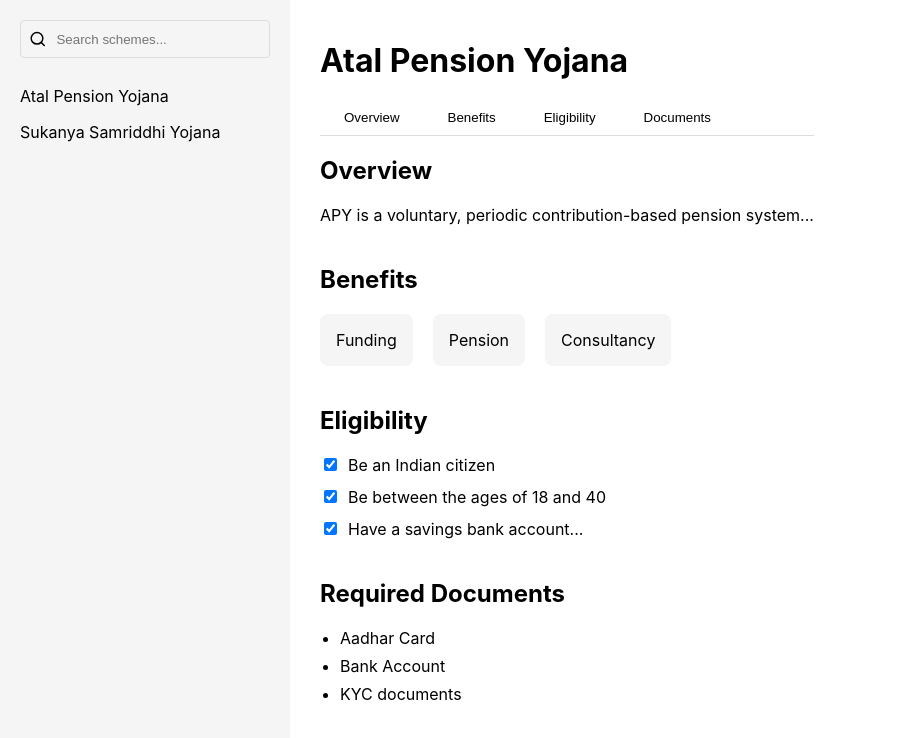
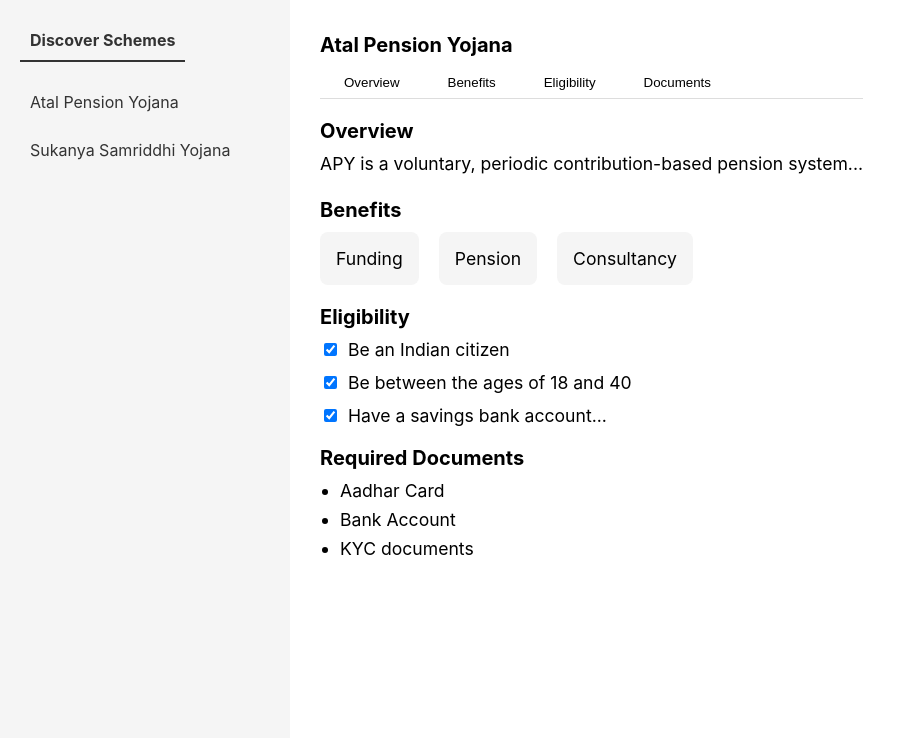
Before and after one commit to jyanjain/GovConnect, a React (Create React App) app: page /scheme/1 in a window 1280 px wide. Shown: the top 738 px of the page, without its empty margins (0-905 px from the left). Built offline with nearby package versions, Linux system fonts and the light colour scheme.

Commit message:
Home and SchemeDetails

```diff
--- a/src/components/ButtonSection.js
+++ b/src/components/ButtonSection.js
@@ -9,26 +9,31 @@
     display: "flex",
     justifyContent: "center",
     gap: "20px",
-    marginTop: "-5%", // Adjusts to overlap slightly with the banner
+    marginTop: "-5%",
+    zIndex: 3  // Increased z-index to appear above the overlay
   };
 
   const buttonStyle = {
     padding: "15px 25px",
-    borderRadius: "10px", // Rounded corners
-    border: "1px solid #ccc", // Light gray border for subtle separation
-    backgroundColor: "#fffff", // White background
-    color: "#000", // Black text color
+    borderRadius: "10px",
+    border: "1px solid #ccc",
+    backgroundColor: "#ffffff", // Explicit white background
+    color: "#000",
     cursor: "pointer",
     fontSize: "1rem",
     fontWeight: "bold",
-    boxShadow: "0 2px 4px rgba(0, 0, 0, 0.1)", // Subtle shadow for 3D effect
-    transition: "transform 0.2s, box-shadow 0.2s, background-color 0.2s", // Smooth transitions
+    boxShadow: "0 2px 4px rgba(0, 0, 0, 0.1)",
+    transition: "transform 0.2s, box-shadow 0.2s",
+    display: "flex",
+    alignItems: "center",
+    gap: "8px",
+    zIndex: 3  // Ensure buttons are above overlay
   };
 
   const buttonHoverStyle = {
-    transform: "scale(1.05)", // Slightly enlarge the button
-    boxShadow: "0 4px 8px rgba(0, 0, 0, 0.2)", // Stronger shadow on hover
-    backgroundColor: "#fffff", // Subtle color change on hover
+    transform: "scale(1.05)",
+    boxShadow: "0 4px 8px rgba(0, 0, 0, 0.2)",
+    backgroundColor: "#ffffff"  // Maintain white background on hover
   };
 
   const handleDiscoverClick = () => navigate("/discover");
@@ -43,7 +48,7 @@
         onMouseOut={(e) => Object.assign(e.target.style, buttonStyle)}
         onClick={handleDiscoverClick}
       >
-        Discover Schemes
+        📋 Discover Schemes
       </button>
       <button
         style={buttonStyle}
@@ -51,7 +56,7 @@
         onMouseOut={(e) => Object.assign(e.target.style, buttonStyle)}
         onClick={handleUploadClick}
       >
-        Upload Documents
+        📤 Upload Documents
       </button>
       <button
         style={buttonStyle}
@@ -59,7 +64,7 @@
         onMouseOut={(e) => Object.assign(e.target.style, buttonStyle)}
         onClick={handleChatClick}
       >
-        Chat with Us
+        💬 Chat with Us
       </button>
     </div>
   );
--- a/src/pages/SchemeDetail.js
+++ b/src/pages/SchemeDetail.js
@@ -1,6 +1,5 @@
-import React, { useRef, useState } from 'react';
-import { useParams, useNavigate } from 'react-router-dom';
-import { Search } from 'lucide-react';
+import React, { useRef } from 'react';
+import { useParams, useNavigate, NavLink } from 'react-router-dom';
 
 function SchemeDetail() {
   const { title } = useParams();
@@ -11,7 +10,6 @@
   const eligibilityRef = useRef(null);
   const documentsRef = useRef(null);
 
-  // Hardcoded schemes data
   const schemes = {
     'atal-pension-yojana': {
       title: 'Atal Pension Yojana',
@@ -33,7 +31,6 @@
     },
   };
 
-  const [searchTerm, setSearchTerm] = useState('');
   const currentScheme = schemes[title] || Object.values(schemes)[0];
 
   const scrollToSection = (ref) => {
@@ -56,97 +53,90 @@
     overflowY: 'auto',
   };
 
+  const discoverLinkStyle = {
+    display: 'block',
+    padding: '10px',
+    marginBottom: '20px',
+    textDecoration: 'none',
+    color: '#333',
+    fontWeight: 'bold',
+    borderBottom: '2px solid #333',
+    width: 'fit-content',
+  };
+
+  const activeDiscoverLinkStyle = {
+    ...discoverLinkStyle,
+    color: '#007bff',
+    borderBottom: '2px solid #007bff',
+  };
+
+  const schemeItemStyle = (isActive) => ({
+    padding: '10px',
+    cursor: 'pointer',
+    fontWeight: isActive ? 'bold' : 'normal',
+    color: isActive ? '#007bff' : '#333',
+    borderRadius: '5px',
+    marginBottom: '8px',
+    backgroundColor: isActive ? '#dfe6e9' : 'transparent',
+  });
+
   const contentStyle = {
-    marginLeft: '300px', // Adjusted to leave space for the sidebar
+    marginLeft: '300px',
     padding: '20px',
   };
 
-  const searchContainerStyle = {
-    display: 'flex',
-    alignItems: 'center',
-    padding: '8px',
-    border: '1px solid #ddd',
-    borderRadius: '4px',
-    marginBottom: '20px',
+  const sectionHeaderStyle = {
+    fontSize: '1.25em',
+    fontWeight: 'bold',
+    marginBottom: '10px',
   };
 
-  const schemeListStyle = {
-    listStyle: 'none',
-    padding: 0,
+  const sectionTextStyle = {
+    fontSize: '1.10em',
+    lineHeight: '1.5',
   };
-
-  const schemeItemStyle = (isActive) => ({
-    padding: '8px 0',
-    cursor: 'pointer',
-    fontWeight: isActive ? 'bold' : 'normal',
-    color: isActive ? '#007bff' : 'inherit',
-  });
-
-  const navButtonStyle = {
-    padding: '8px 16px',
-    margin: '0 8px',
-    border: 'none',
-    background: 'none',
-    cursor: 'pointer',
-    borderBottom: '2px solid transparent',
-  };
-
-  const filteredSchemes = Object.entries(schemes).filter(([key, scheme]) =>
-    scheme.title.toLowerCase().includes(searchTerm.toLowerCase())
-  );
 
   return (
     <div style={{ display: 'flex' }}>
       {/* Sidebar Section */}
       <div style={sidebarStyle}>
-        <div style={searchContainerStyle}>
-          <Search size={20} />
-          <input
-            type="text"
-            placeholder="Search schemes..."
-            value={searchTerm}
-            onChange={(e) => setSearchTerm(e.target.value)}
-            style={{
-              marginLeft: '8px',
-              border: 'none',
-              outline: 'none',
-              background: 'transparent',
-              width: '100%',
-            }}
-          />
-        </div>
+        <NavLink
+          to="/discover"
+          style={({ isActive }) => (isActive ? activeDiscoverLinkStyle : discoverLinkStyle)}
+        >
+          Discover Schemes
+        </NavLink>
 
-        <ul style={schemeListStyle}>
-          {filteredSchemes.map(([key, scheme]) => (
-            <li
+        {Object.entries(schemes).map(([key, scheme]) => (
+          <div
             key={key}
             style={schemeItemStyle(key === title)}
             onClick={() => handleSchemeClick(scheme.title)}
           >
             {scheme.title}
-            </li>
+          </div>
         ))}
-        </ul>
       </div>
 
       {/* Main Content Section */}
       <div style={contentStyle}>
-        <h1>{currentScheme.title}</h1>
+        <h1 style={sectionHeaderStyle}>{currentScheme.title}</h1>
         <div style={{ borderBottom: '1px solid #ddd', marginBottom: '20px' }}>
-          <button onClick={() => scrollToSection(overviewRef)} style={navButtonStyle}>Overview</button>
-          <button onClick={() => scrollToSection(benefitsRef)} style={navButtonStyle}>Benefits</button>
-          <button onClick={() => scrollToSection(eligibilityRef)} style={navButtonStyle}>Eligibility</button>
-          <button onClick={() => scrollToSection(documentsRef)} style={navButtonStyle}>Documents</button>
+          <button onClick={() => scrollToSection(overviewRef)} style={{ padding: '8px 16px', margin: '0 8px', border: 'none', background: 'none', cursor: 'pointer' }}>Overview</button>
+          <button onClick={() => scrollToSection(benefitsRef)} style={{ padding: '8px 16px', margin: '0 8px', border: 'none', background: 'none', cursor: 'pointer' }}>Benefits</button>
+          <button onClick={() => scrollToSection(eligibilityRef)} style={{ padding: '8px 16px', margin: '0 8px', border: 'none', background: 'none', cursor: 'pointer' }}>Eligibility</button>
+          <button onClick={() => scrollToSection(documentsRef)} style={{ padding: '8px 16px', margin: '0 8px', border: 'none', background: 'none', cursor: 'pointer' }}>Documents</button>
         </div>
 
-        {/* Sections */}
-        <div ref={overviewRef} style={{ marginBottom: '40px' }}>
-          <h2>Overview</h2>
-          <p>{currentScheme.overview}</p>
+        <div ref={overviewRef} style={{ marginBottom: '10px' }}>
+        <h3 style={{ ...sectionHeaderStyle, marginBottom: '8px' }}>Overview</h3>
+        <p style={{ ...sectionTextStyle, marginTop: '0', marginBottom: '0' }}>
+    {currentScheme.overview}
+  </p>
         </div>
 
-        <div ref={benefitsRef} style={{ marginBottom: '40px' }}>
-          <h2>Benefits</h2>
+        <div ref={benefitsRef} style={{ marginBottom: '20px' }}>
+          <h3 style={sectionHeaderStyle}>Benefits</h3>
           <div style={{ display: 'flex', gap: '20px' }}>
             {currentScheme.benefits.map((benefit, index) => (
               <div
@@ -155,6 +145,7 @@
                   padding: '16px',
                   backgroundColor: '#f5f5f5',
                   borderRadius: '8px',
+                  fontSize: '1.10em',
                 }}
               >
                 {benefit}
@@ -163,13 +154,18 @@
           </div>
         </div>
 
-        <div ref={eligibilityRef} style={{ marginBottom: '40px' }}>
-          <h2>Eligibility</h2>
+        <div ref={eligibilityRef} style={{ marginBottom: '20px' }}>
+          <h3 style={sectionHeaderStyle}>Eligibility</h3>
           <div style={{ display: 'flex', flexDirection: 'column', gap: '12px' }}>
             {currentScheme.eligibility.map((criterion, index) => (
               <label
                 key={index}
-                style={{ display: 'flex', alignItems: 'center', gap: '8px' }}
+                style={{
+                  display: 'flex',
+                  alignItems: 'center',
+                  gap: '8px',
+                  fontSize: '1.10em',
+                }}
               >
                 <input type="checkbox" checked readOnly />
                 {criterion}
@@ -179,8 +175,8 @@
         </div>
 
         <div ref={documentsRef}>
-          <h2>Required Documents</h2>
-          <ul style={{ paddingLeft: '20px' }}>
+          <h3 style={sectionHeaderStyle}>Required Documents</h3>
+          <ul style={{marginTop:'0px', paddingLeft: '20px', fontSize: '1.10em' }}>
             {currentScheme.documents.map((document, index) => (
               <li key={index} style={{ marginBottom: '8px' }}>{document}</li>
             ))}
```
Lines whose indentation alone changed are shown as unchanged.
